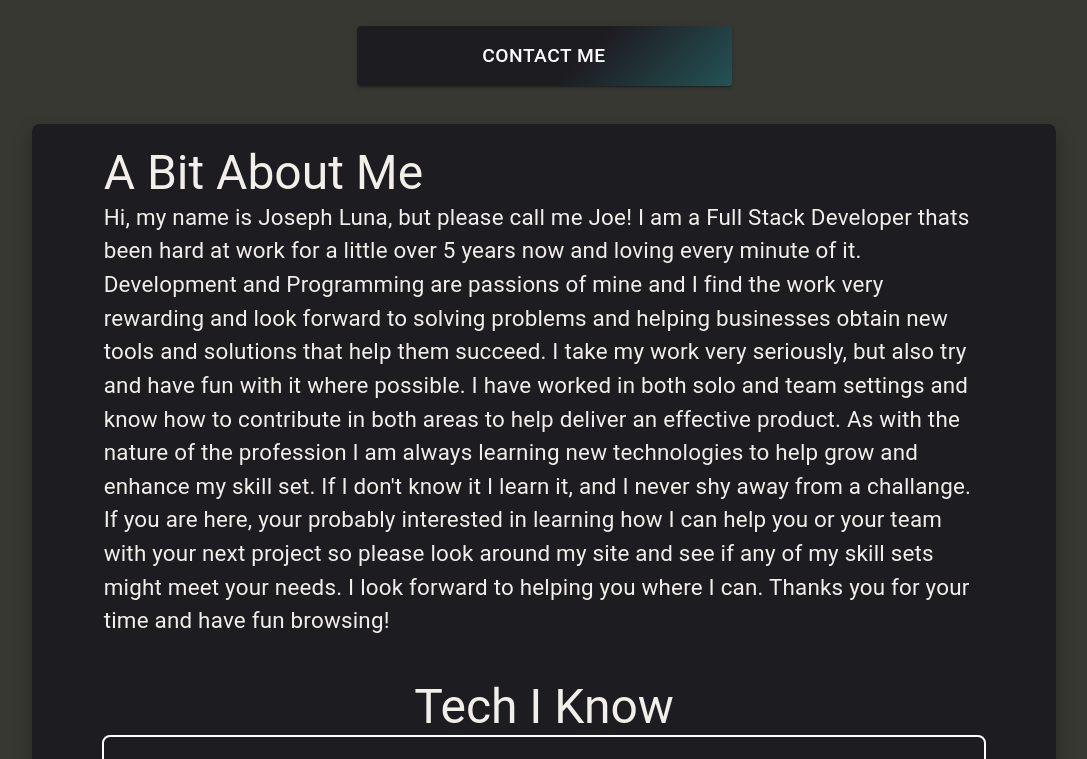
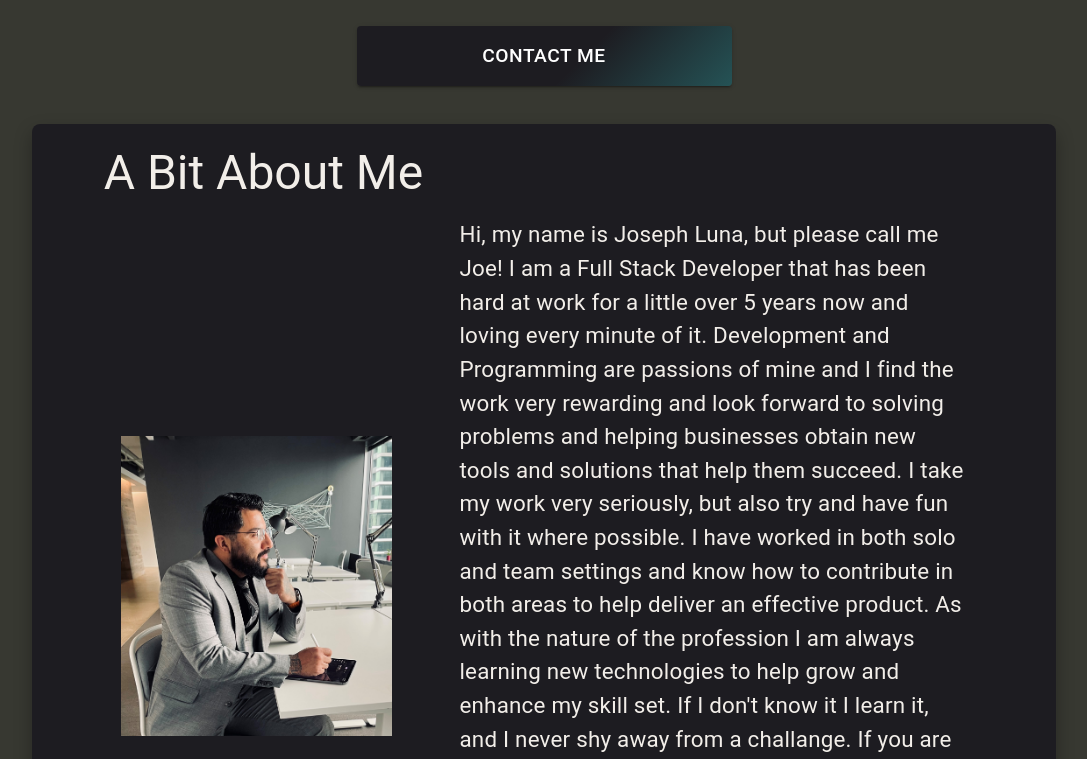
Before and after one commit to joeluna17/joseph-luna-portfolio, a Next.js app: page / in a window 1280 px wide. Shown: the part 740-1499 px from the top of the page, without its empty margins (96-1183 px from the left). Built offline with nearby package versions, Linux system fonts and the light colour scheme.

Commit message:
refactoring css on home page

```diff
--- a/src/pages/index.tsx
+++ b/src/pages/index.tsx
@@ -8,15 +8,7 @@ import Accordion from '@mui/material/Accordion'
 import AccordionSummary from '@mui/material/AccordionSummary'
 import AccordionDetails from '@mui/material/AccordionDetails'
 import ExpandMoreIcon from '@mui/icons-material/ExpandMore'
-
-const SkillsContainter = MuiStyled(Box)(({ theme }) => ({
-  padding: '2%',
-  display: 'flex',
-  flexDirection: 'column',
-  alignItems: 'center',
-  marginTop: 50,
-  width: '90%',
-}))
+import DoubleArrowIcon from '@mui/icons-material/DoubleArrow'
 
 type TSkillData = {
   id: number
@@ -55,25 +47,32 @@ export default function Home() {
           CONTACT ME
         </Button>
       </Box>
-      <Box style={{ background: 'linear-gradient(135deg, rgba(29,28,33,1) 59%, rgba(56,216,214,1) 200%)', width: '80%', display: 'flex', flexDirection: 'column', alignItems: 'center', justifyContent: 'center', borderRadius: '8px', boxShadow: '0 8px 18px 0 rgba(0,0,0,0.3)' }}>
-        <Box sx={{ width: '90%', maxWidth: `var(--max-width)`, display: 'flex', flexDirection: 'column', padding: '2%', '@media(max-width: 780px)': { textAlign: 'center' } }}>
+      <MainContentWrapper>
+        <Box className='about-me-container'>
           <Typography variant='h3'>A Bit About Me</Typography>
-          <Typography variant='body1'>
-            Hi, my name is Joseph Luna, but please call me Joe! I am a Full Stack Developer thats been hard at work for a little over 5 years now and loving every minute of it. Development and Programming are passions of mine and I find the work very rewarding and look forward to solving problems and helping businesses obtain new tools and solutions that help them succeed. I take my work very seriously, but also try and have fun with it where possible. I have worked in both solo and team
-            settings and know how to contribute in both areas to help deliver an effective product. As with the nature of the profession I am always learning new technologies to help grow and enhance my skill set. If I don&apos;t know it I learn it, and I never shy away from a challange. If you are here, your probably interested in learning how I can help you or your team with your next project so please look around my site and see if any of my skill sets might meet your needs. I look forward to
-            helping you where I can. Thanks you for your time and have fun browsing!
-          </Typography>
+          <Box className='about-me-content'>
+            <Box className='profile-img-container'>
+              <Image className='profile-img-one' src={require('../assets/images/my-images/joe_one.jpg')} alt={'Joseph Luna profile photo one'} />
+            </Box>
+            <Box className='profile-txt-container'>
+              <Typography variant='body1'>
+                Hi, my name is Joseph Luna, but please call me Joe! I am a Full Stack Developer that has been hard at work for a little over 5 years now and loving every minute of it. Development and Programming are passions of mine and I find the work very rewarding and look forward to solving problems and helping businesses obtain new tools and solutions that help them succeed. I take my work very seriously, but also try and have fun with it where possible. I have worked in both solo and team
+                settings and know how to contribute in both areas to help deliver an effective product. As with the nature of the profession I am always learning new technologies to help grow and enhance my skill set. If I don&apos;t know it I learn it, and I never shy away from a challange. If you are here, your probably interested in learning how I can help you or your team with your next project so please look around my site and see if any of my skill sets might meet your needs. I look
+                forward to helping you where I can. Thanks you for your time and have fun browsing!
+              </Typography>
+            </Box>
+          </Box>
         </Box>
-        <Box style={{ display: 'flex', flexDirection: 'column', alignItems: 'center', justifyContent: 'center', width: '100%', marginBottom: '1%', padding: '2%' }}>
+        <Box className='my-skills-container'>
           <Typography variant='h3'>Tech I Know</Typography>
-          <Box sx={{ display: 'flex', flexFlow: 'row wrap', width: '90%', padding: '2%', border: '2px solid #fff', borderRadius: '8px', '@media(max-width: 594px)': { width: '100%' } }}>
+          <Box className='my-skills-wrapper'>
             {allSkills.map((skill, index: number) => {
               return <Pill key={index} title={skill} />
             })}
           </Box>
         </Box>
-        <Box style={{ display: 'flex', flexDirection: 'column', alignItems: 'center', justifyContent: 'center', width: '80%', padding: '3%' }} id='skills'>
-          <Box style={{ display: 'flex', flexFlow: 'row wrap', padding: '3%' }}>
+        <Box className='skills-link-container' id='skills'>
+          <Box className='skills-link-wrapper'>
             {skillsData.map((skill, index: number) => {
               return (
                 <Box key={skill.id}>
@@ -88,21 +87,19 @@ export default function Home() {
           </Box>
         </Box>
 
-        <SkillsContainter>
-          <Box id='react' style={{ display: 'flex', flexDirection: 'column', alignItems: 'center', width: '100%' }}>
-            <Box style={{ width: '100%', padding: '1%', backgroundColor: '#2c2c2c', borderRadius: '5px', marginBottom: '10px', display: 'flex', alignItems: 'center', flexDirection: 'column' }}>
+        <Box className='skills-project-container'>
+          <Box className='project-container' id='react'>
+            <Box className='project-header-bar'>
               <Box>
                 <a href='#skills'>
-                  <Box style={{ position: 'relative', width: '0', height: '0', background: 'linear-gradient(135deg, rgba(29,28,33,1) 59%, rgba(56,216,214,1) 200%)', display: 'flex', border: '25px solid black', borderTopColor: 'transparent', borderRightColor: 'transparent', borderLeftColor: 'transparent' }}>
-                    <p style={{ position: 'absolute', top: '5px', right: '-5px' }}>&#x2191;</p>
-                  </Box>
+                  <DoubleArrowIcon className='chevron-up-icon' />
                 </a>
               </Box>
               <Typography variant='h3'>React</Typography>
             </Box>
 
-            <Box style={{ display: 'flex', flexFlow: 'row wrap', alignItems: 'center', justifyContent: 'center', width: '100%', padding: '2%' }}>
-              <Box style={{ width: '50%', padding: '1%' }}>
+            <Box className='project-content-wrapper'>
+              <Box className='project-text-content'>
                 <Typography variant='h3'>
                   Just <i>React!</i>
                 </Typography>
@@ -152,36 +149,32 @@ export default function Home() {
                   </Accordion>
                 </Box>
               </Box>
-              <Box style={{ width: '50%', display: 'flex', alignItems: 'center', justifyContent: 'center' }}>
-                <img src='https://upload.wikimedia.org/wikipedia/commons/thumb/a/a7/React-icon.svg/2300px-React-icon.svg.png' alt='react icon' style={{ width: '300px' }} />
+              <Box className='project-img-wrapper'>
+                <img className='project-img' src='https://upload.wikimedia.org/wikipedia/commons/thumb/a/a7/React-icon.svg/2300px-React-icon.svg.png' alt='react icon' />
               </Box>
             </Box>
           </Box>
 
-          <Box id='angular' style={{ display: 'flex', flexDirection: 'column', alignItems: 'center', width: '100%' }}>
-            <Box style={{ width: '100%', padding: '1%', backgroundColor: '#2c2c2c', borderRadius: '5px', marginBottom: '10px', display: 'flex', alignItems: 'center', flexDirection: 'column' }}>
+          <Box className='project-container' id='angular'>
+            <Box className='project-header-bar'>
               <Box>
                 <a href='#skills'>
-                  <Box style={{ position: 'relative', width: '0', height: '0', background: 'linear-gradient(135deg, rgba(29,28,33,1) 59%, rgba(56,216,214,1) 200%)', display: 'flex', border: '25px solid black', borderTopColor: 'transparent', borderRightColor: 'transparent', borderLeftColor: 'transparent' }}>
-                    <p style={{ position: 'absolute', top: '5px', right: '-5px' }}>&#x2191;</p>
-                  </Box>
+                  <DoubleArrowIcon className='chevron-up-icon' />
                 </a>
               </Box>
               <Typography variant='h3'>Angular</Typography>
             </Box>
 
-            <Box style={{ display: 'flex', flexFlow: 'row wrap', alignItems: 'center', justifyContent: 'center', width: '100%', padding: '2%' }}>
-              <Box style={{ width: '50%', display: 'flex', alignItems: 'center', justifyContent: 'center' }}>
-                <img src='https://angular.io/assets/images/logos/angular/angular.svg' alt='react icon' style={{ width: '300px' }} />
+            <Box className='project-content-wrapper'>
+              <Box className='project-img-wrapper'>
+                <img className='project-img' src='https://angular.io/assets/images/logos/angular/angular.svg' alt='react icon' />
               </Box>
-              <Box style={{ width: '50%', padding: '1%' }}>
+
+              <Box className='project-text-content'>
                 <Typography variant='h3'>
                   Get <i>Angular!</i>
                 </Typography>
-                <Typography variant='body1'>
-                  React is my go to when it comes to creating new projects or just creating proof of concepts both personally and professionally. I truely enjoy the simplicity the library offers, and how fast it allows development to scale. I feel most confortable architecthing and developing with in the React ecosystem. I have extensive experince with using Redux for application state as well as amy more packages and third part libraries. Here are just a few of many projects I create that are
-                  using React. Oh By the the way this portfolio site is using Nextjs!
-                </Typography>
+                <Typography variant='body1'>I&apos;m totaly Angular! Pretty much all of my experince with Angular has been on projects that I unfortuanltey cannot share, but plan on making some demo applications for my portfolio so stay tuned for that. My experince ranges from enrollment applications, administration panel, and ecommerce cart to name a few. I really enjoy working in Angualar when I get the chance to so if you have a project I can help with bring it on!</Typography>
                 <Box style={{ marginTop: '15px' }}>
                   <Accordion>
                     <AccordionSummary expandIcon={<ExpandMoreIcon />} aria-controls='panel1a-content' id='panel1a-header' style={{ backgroundColor: '#2c2c2c' }}>
@@ -200,23 +193,157 @@ export default function Home() {
               </Box>
             </Box>
           </Box>
-          <Box id='javascript' style={{}}>
+          <Box className='project-container' id='javascript' style={{}}>
             <Box>
               <a href='#skills'>Back Up &#x2191;</a>
             </Box>
             <Typography variant='h3'>Javascript</Typography>
           </Box>
-          <Box id='typescript' style={{}}>
+          <Box className='project-container' id='typescript' style={{}}>
             <Box>
               <a href='#skills'>Back Up &#x2191;</a>
             </Box>
             <Typography variant='h3'>Typescript</Typography>
           </Box>
-        </SkillsContainter>
-      </Box>
+        </Box>
+      </MainContentWrapper>
     </Layout>
   )
 }
+
+const MainContentWrapper = styled(Box)`
+  background: linear-gradient(135deg, rgba(29, 28, 33, 1) 59%, rgba(56, 216, 214, 1) 200%);
+  width: 80%;
+  display: flex;
+  flex-direction: column;
+  align-items: center;
+  justify-content: center;
+  border-radius: 8px;
+  box-shadow: 0 8px 18px 0 rgba(0, 0, 0, 0.3);
+
+  .about-me-container {
+    width: 90%;
+    max-width: var(--max-width);
+    display: flex;
+    flex-direction: column;
+    padding: 2%;
+    @media (max-width: 780px) {
+      text-align: center;
+    }
+
+    .about-me-content {
+      display: flex;
+      flex-flow: row wrap;
+      align-items: center;
+      justify-content: center;
+      width: 100%;
+      padding: 2%;
+
+      .profile-img-container {
+        width: 40%;
+        .profile-img-one {
+          height: 60%;
+          width: 80%;
+        }
+      }
+
+      .profile-txt-container {
+        width: 60%;
+      }
+    }
+  }
+
+  .my-skills-container {
+    display: flex;
+    flex-direction: column;
+    align-items: center;
+    justify-content: center;
+    width: 100%;
+    margin-bottom: 1%;
+    padding: 2%;
+
+    .my-skills-wrapper {
+      display: flex;
+      flex-flow: row wrap;
+      width: 90%;
+      padding: 2%;
+      border: 2px solid #fff;
+      border-radius: 8px;
+      @media (max-width: 594px) {
+        width: 100%;
+      }
+    }
+  }
+
+  .skills-link-container {
+    display: flex;
+    flex-direction: column;
+    align-items: center;
+    justify-content: center;
+    width: 80%;
+    padding: 3%;
+
+    .skills-link-wrapper {
+      display: flex;
+      flex-flow: row wrap;
+      padding: 3%;
+    }
+  }
+
+  .skills-project-container {
+    padding: 2%;
+    display: flex;
+    flex-direction: column;
+    align-items: center;
+    margin-top: 50;
+    width: 90%;
+
+    .project-container {
+      display: flex;
+      flex-direction: column;
+      align-items: center;
+      width: 100%;
+      .project-header-bar {
+        width: 100%;
+        padding: 1%;
+        background-color: #2c2c2c;
+        border-radius: 5px;
+        margin-bottom: 10px;
+        display: flex;
+        align-items: center;
+        flex-direction: column;
+
+        .chevron-up-icon {
+          transform: rotate(-90deg);
+          font-size: 40px;
+        }
+      }
+
+      .project-content-wrapper {
+        display: flex;
+        flex-flow: row wrap;
+        align-items: center;
+        justify-content: center;
+        width: 100%;
+        padding: 2%;
+
+        .project-text-content {
+          width: 50%;
+          padding: 1%;
+        }
+        .project-img-wrapper {
+          width: 50%;
+          display: flex;
+          align-items: center;
+          justify-content: center;
+          .project-img {
+            width: 300px;
+          }
+        }
+      }
+    }
+  }
+`
 
 const Blink = styled.span`
   transition: all 1s ease-in-out;
```
Also changed, not shown: src/assets/images/my-images/joe_one.jpg (added), src/assets/images/my-images/joe_two.jpg (added).
